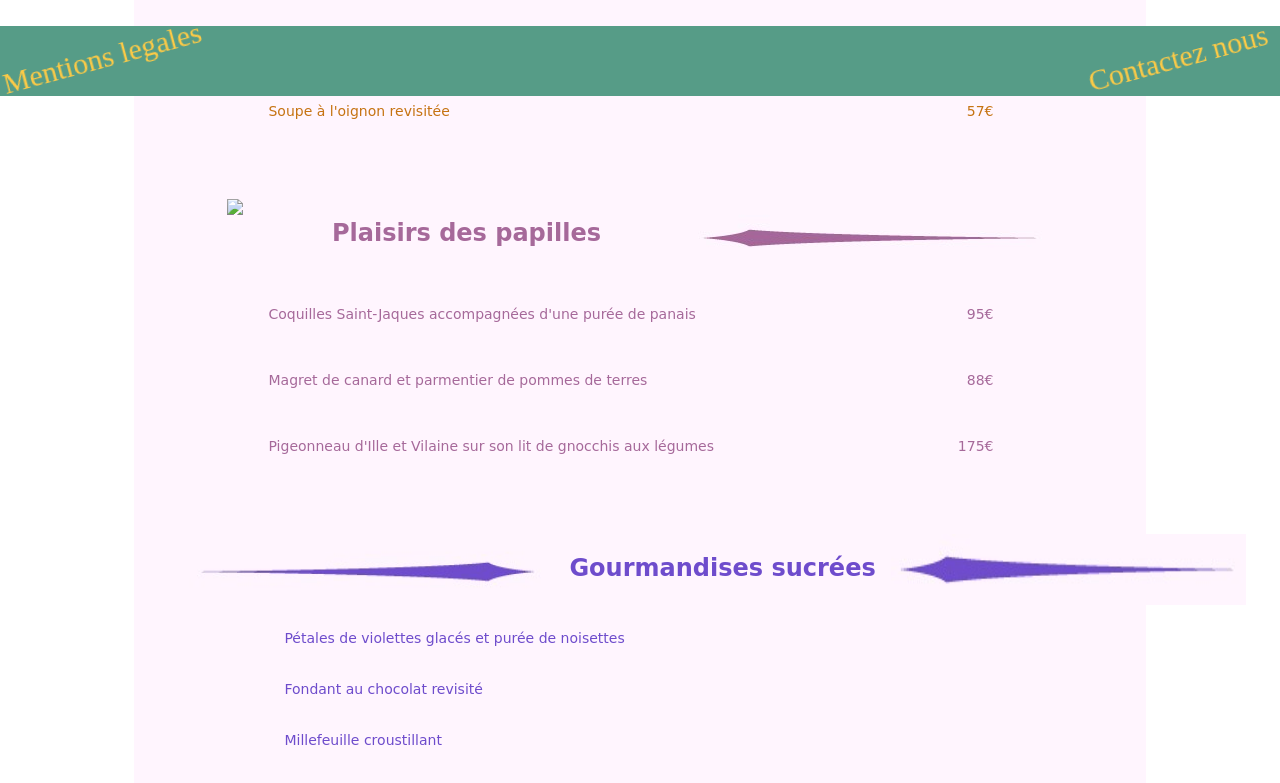
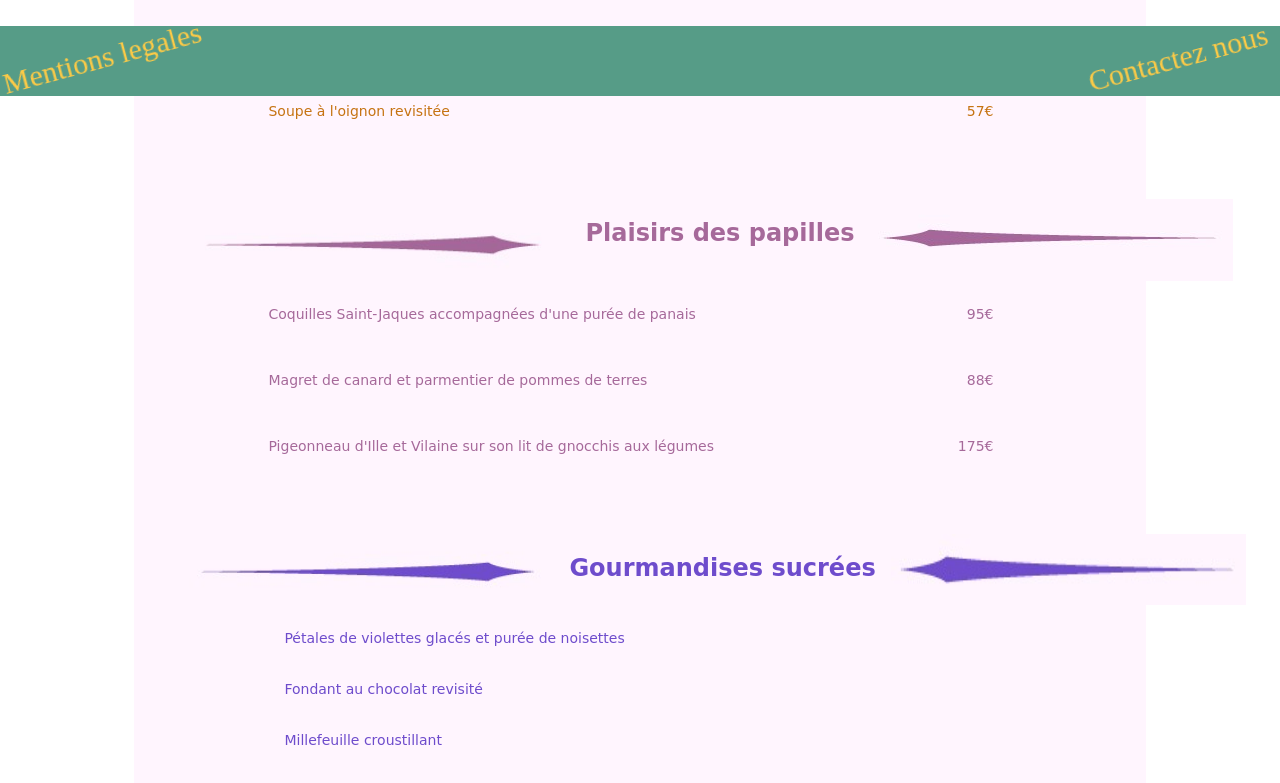
Before and after one commit to salihayoubi23/ohmyfood, a plain HTML site: page menudeux.html in a window 1280 px wide. Shown: the part 704-1487 px from the top of the page. Drawn offline with Linux system fonts and the light colour scheme; a web font is replaced by a local one.

Commit message:
Update menudeux.html
résoudre le problème de lecture d'image sur gît

```diff
--- a/menudeux.html
+++ b/menudeux.html
@@ -57,7 +57,7 @@
         </div>
         <div class="plat">
             <div class="title">
-                <img src="menu-2traitGauchePlat.jpg" />
+                <img src="img/menu-2traitGauchePlat.jpg" />
                 <h2 class="violet">Plaisirs des papilles</h2>
                 <img src="img/menu-2traitDroitPlat.jpg" />
 
```
